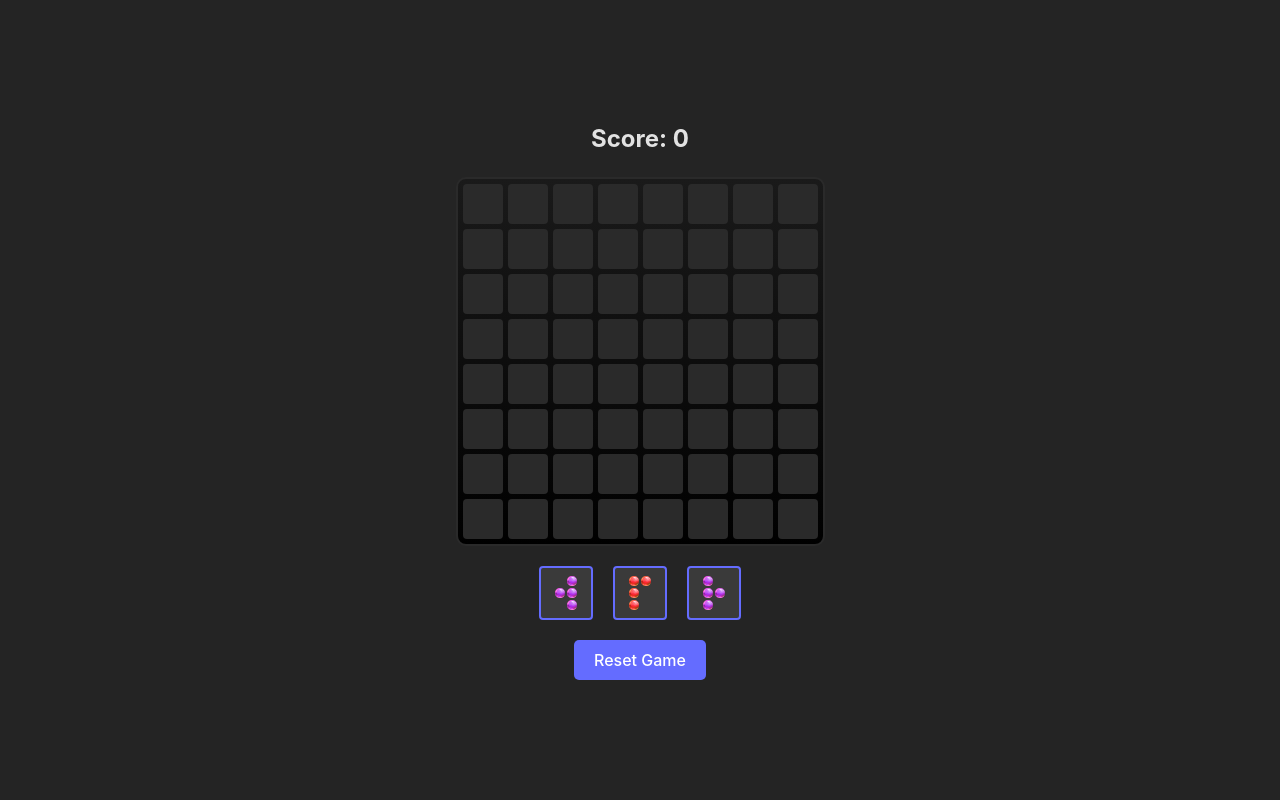
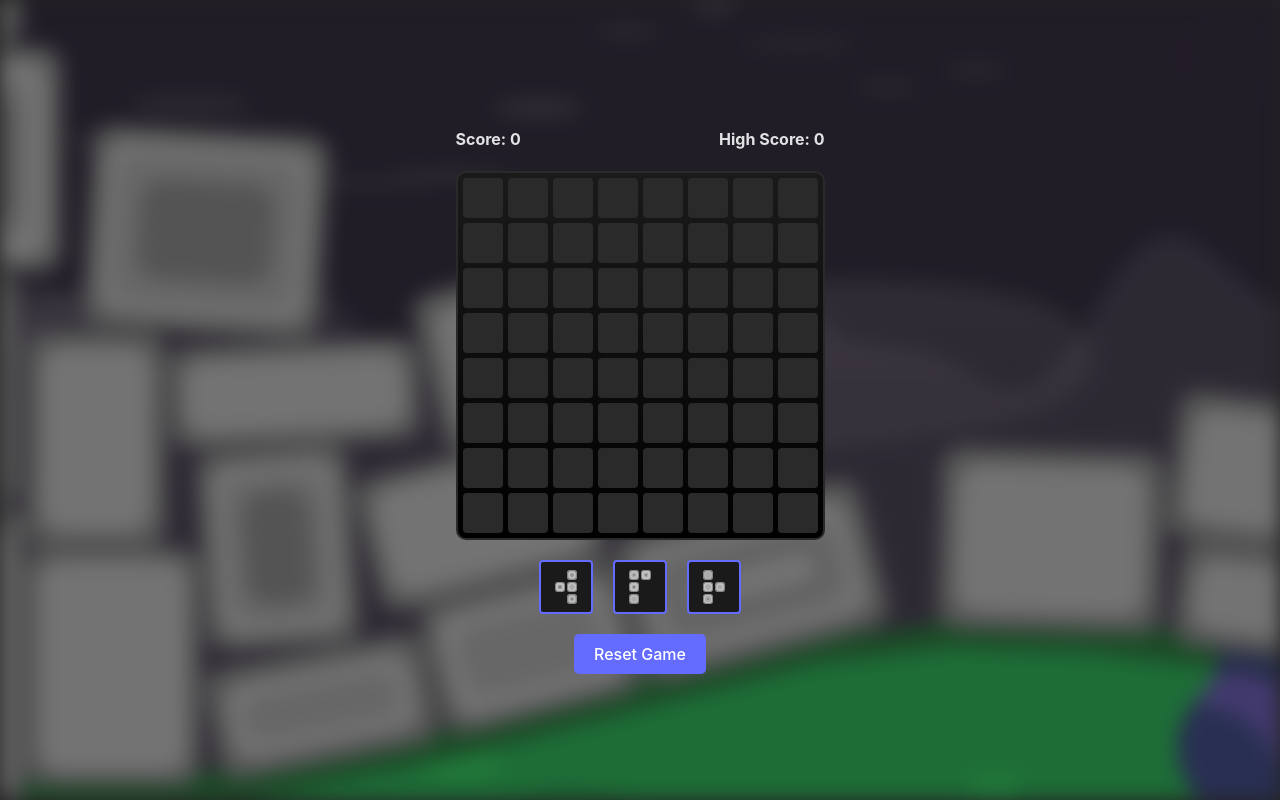
Before and after one commit to alieninterfaces/16-gems, a website built with Vite: page index.html in a window 1280 px wide. Built offline with nearby package versions, Linux system fonts and the light colour scheme.

Commit message:
add new style

```diff
--- /dev/null
+++ b/block.js
@@ -0,0 +1,58 @@
+export class RuinBloc {
+    x;
+    y;
+
+    w;
+    h;
+
+    _sprite;
+    _body;
+
+    constructor(x, y, w, h) {
+
+        console.log("Creating block", x, y, w, h);
+        this.x = x;
+        this.y = y;
+        this.w = w;
+        this.h = h;
+
+        this.createSprite();
+    }
+
+    createSprite() {
+        const colors = [
+            '#848484',
+            '#c1c1c1',
+            '#aaaaaa',
+        ];
+
+        this._sprite = document.createElement('canvas');
+        this._sprite.width = this.w;
+        this._sprite.height = this.h;
+        const ctx = this._sprite.getContext('2d');
+
+        let num = 2 + Math.floor(Math.random() * 4);
+
+        for (let i = 0; i < num; i++) {
+            let color = colors[i % 3];
+
+            let gap = 30 + (Math.random() * 10);
+            let w = this.w - (i * gap);
+            let h = this.h - (i * gap);
+            if (w < 10 || h < 10) {
+                return;
+            }
+            let x = (this.w - w) / 2;
+            let y = (this.h - h) / 2;
+
+            ctx.fillStyle = color;
+            ctx.beginPath();
+            ctx.roundRect(x, y, w, h, 30);
+            ctx.fill();
+        }
+    }
+
+    get sprite() {
+        return this._sprite.toDataURL();
+    }
+}
--- a/constants.js
+++ b/constants.js
@@ -13,5 +13,7 @@ export const SINGLE_CLEAR_SCORE = 1;
 // URL for the bubble image
 export const BUBBLE_IMAGE_URL = './bubble.png';
 
+export const BUBBLE_SIZE = 139;
+
 // Vertical offset for drag and drop
 export const VERTICAL_DRAG_OFFSET = 100;
--- a/dragAndDrop.js
+++ b/dragAndDrop.js
@@ -1,10 +1,11 @@
 import { getActiveCell } from './utils.js';
-import { GRID_SIZE, VERTICAL_DRAG_OFFSET, BUBBLE_IMAGE_URL } from './constants.js';
+import { GRID_SIZE, VERTICAL_DRAG_OFFSET, BUBBLE_IMAGE_URL, BUBBLE_SIZE } from './constants.js';
 import { canPlacePiece, placePiece } from './gameLogic.js';
 import { replaceUsedPiece } from './pieces.js';
 import { getHueRotationFromColor } from './utils.js';
 import { updatePiecesOpacity, canPieceBePlacedAnywhere } from './gameBoard.js';
 import { calculateTargetPosition } from './utils.js';
+import { RuinBloc} from './block.js';
 
 let draggedPiece = null;
 let lastTouchX = 0;
@@ -155,7 +156,11 @@ function createPieceGrid(shape, color) {
   shape.forEach(row => {
     row.forEach(cell => {
       const cellElement = document.createElement('div');
-      cellElement.style.backgroundImage = cell ? `url("${BUBBLE_IMAGE_URL}")` : 'none';
+
+      const blockURL = new RuinBloc(0, 0, BUBBLE_SIZE, BUBBLE_SIZE).sprite;
+      //TODO:: this should come from the block itself
+
+      cellElement.style.backgroundImage = cell ? `url("${blockURL}")` : 'none';
       cellElement.style.backgroundSize = 'cover';
       const hueRotation = getHueRotationFromColor(color);
       cellElement.style.filter = `hue-rotate(${hueRotation}deg)`;
--- a/gameBoard.js
+++ b/gameBoard.js
@@ -1,8 +1,12 @@
-import { tetrisPieces, getRandomPiece } from './pieces.js';
+import { getRandomPiece } from './pieces.js';
 import { canPlacePiece } from './gameLogic.js';
 import { getHueRotationFromColor, rotateMatrix } from './utils.js';
-import { GRID_SIZE, NUM_BANK_PIECES, BUBBLE_IMAGE_URL } from './constants.js';
-import { initDragAndDrop } from './dragAndDrop.js';
+import { GRID_SIZE, NUM_BANK_PIECES, BUBBLE_IMAGE_URL, BUBBLE_SIZE } from './constants.js';
+import { RuinBloc } from './block.js';
+import { setCookie, getCookie } from './utils.js';
+
+let score = 0;
+let highScore = parseInt(getCookie('highScore')) || 0;
 
 export function createGameGrid() {
   const gameGrid = document.getElementById('game-grid');
@@ -82,7 +86,8 @@ function updatePieceGrid(grid, shape, color) {
       const cellElement = document.createElement('div');
       cellElement.className = 'piece-cell';
       if (cell) {
-        cellElement.style.backgroundImage = `url("${BUBBLE_IMAGE_URL}")`;
+        const blockURL = new RuinBloc(0, 0, BUBBLE_SIZE, BUBBLE_SIZE).sprite;
+        cellElement.style.backgroundImage = `url("${blockURL}")`;
         cellElement.style.backgroundSize = 'cover';
         const hueRotation = getHueRotationFromColor(color);
         cellElement.style.filter = `hue-rotate(${hueRotation}deg)`;
@@ -91,3 +96,37 @@ function updatePieceGrid(grid, shape, color) {
     });
   });
 }
+
+export function updateScore(clearedRows, clearedColumns) {
+  const clearedCount = clearedRows + clearedColumns;
+  const newPoints = clearedCount * (clearedCount > 1 ? 10 : 1); // 10 points for multiple clears, 1 for single
+  score += newPoints;
+
+  if (score > highScore) {
+    highScore = score;
+    setCookie('highScore', highScore, 365); // Save for a year
+  }
+
+  updateScoreDisplay();
+}
+
+function updateScoreDisplay() {
+  const scoreElement = document.getElementById('score');
+  const highScoreElement = document.getElementById('high-score');
+  scoreElement.textContent = `Score: ${score}`;
+  highScoreElement.textContent = `High Score: ${highScore}`;
+}
+
+// Call this function when initializing the game
+export function initializeScore() {
+  score = 0;
+  updateScoreDisplay();
+}
+
+export function resetScore() {
+  score = 0;
+  updateScoreDisplay();
+}
+
+// Make sure to export these functions
+export { score, highScore };
--- a/gameInit.js
+++ b/gameInit.js
@@ -1,14 +1,6 @@
-import { createGameGrid, renderTetrisPieces, updatePiecesOpacity } from './gameBoard.js';
-import { resetGame } from './gameLogic.js';
+import { createGameGrid, renderTetrisPieces } from './gameBoard.js';
 
 export function initGame() {
-    console.log('go')
   createGameGrid();
   renderTetrisPieces();
-
-  // Add score display
-  const scoreDisplay = document.createElement('div');
-  scoreDisplay.id = 'score';
-  scoreDisplay.textContent = 'Score: 0';
-  document.getElementById('app').insertBefore(scoreDisplay, document.getElementById('game-container'));
 }
--- a/gameLogic.js
+++ b/gameLogic.js
@@ -1,8 +1,8 @@
-import { GRID_SIZE, BUBBLE_IMAGE_URL } from './constants.js';
-import { updateScore } from './scoring.js';
-import { getHueRotationFromColor, calculateTargetPosition, getGridCell, setGridCellBackground } from './utils.js';
+import { GRID_SIZE, BUBBLE_IMAGE_URL, BUBBLE_SIZE } from './constants.js';
+import { updateScore, resetScore } from './gameBoard.js';
+import { getGridCell, setGridCellBackground } from './utils.js';
 import { renderTetrisPieces, updatePiecesOpacity } from './gameBoard.js';
-import { resetScore } from './scoring.js';
+import { RuinBloc } from './block.js';
 
 export function canPlacePiece(pieceShape, targetIndex) {
   const targetRow = Math.floor(targetIndex / GRID_SIZE);
@@ -35,7 +35,8 @@ export function placePiece(pieceShape, targetIndex, color) {
     for (let col = 0; col < pieceShape[row].length; col++) {
       if (pieceShape[row][col]) {
         const cellIndex = (targetRow + row) * GRID_SIZE + (targetCol + col);
-        setGridCellBackground(cellIndex, BUBBLE_IMAGE_URL, color);
+        const blockURL = new RuinBloc(0, 0, BUBBLE_SIZE, BUBBLE_SIZE).sprite;
+        setGridCellBackground(cellIndex, blockURL, color);
       }
     }
   }
--- a/index.html
+++ b/index.html
@@ -7,14 +7,20 @@
     <link rel="stylesheet" href="./style.css">
   </head>
   <body>
+    <div id="background-container"></div>
     <div id="app">
       <div id="game-container">
+        <div id="score-container">
+          <span id="score" class="score">Score: 0</span>
+          <span id="high-score" class="score">High Score: 0</span>
+        </div>
         <div id="game-grid-container">
           <div id="game-grid"></div>
         </div>
         <div id="tetris-bank"></div>
       </div>
       <button id="reset-button">Reset Game</button>
+
     </div>
     <script type="module" src="./main.js"></script>
   </body>
--- a/main.js
+++ b/main.js
@@ -1,9 +1,12 @@
 import { initGame } from './gameInit.js';
 import { initDragAndDrop } from './dragAndDrop.js';
 import { handleResetGame } from './gameLogic.js';
+import { initializeScore } from './gameBoard.js';
+
 
 function startGame() {
   initGame();
+  initializeScore();
   initDragAndDrop();
 
   const resetButton = document.getElementById('reset-button');
--- a/pieces.js
+++ b/pieces.js
@@ -1,5 +1,4 @@
 import { renderTetrisPiece } from './gameBoard.js';
-import { initDragAndDrop } from './dragAndDrop.js';
 import { updatePiecesOpacity } from './gameBoard.js';
 
 // Define Tetris pieces
--- a/style.css
+++ b/style.css
@@ -35,6 +35,21 @@ body {
   -ms-user-select: none;
   user-select: none;
   overflow: hidden;
+}
+
+#background-container {
+  position: fixed;
+  top: 0;
+  left: 0;
+  width: 100%;
+  height: 100%;
+  z-index: -1;
+  background-image: url("./public/background.jpg");
+  background-size: cover;
+  background-position: center;
+  background-repeat: no-repeat;
+  filter: blur(10px);
+  opacity: 0.5;
 }
 
 h1 {
@@ -129,6 +144,7 @@ button:focus-visible {
   display: flex;
   align-items: center;
   justify-content: center;
+  background-color: #1a1a1a;
 }
 
 .tetris-piece.unplaceable {
@@ -176,10 +192,17 @@ button:focus-visible {
   box-shadow: 0 0 10px var(--primary-color);
 }
 
+#score-container {
+  display: flex;
+  justify-content: space-between;
+  align-items: center;
+  gap: 20px;
+  width: 369px;
+}
+
 /* Add styles for the score display */
-#score {
-  font-size: 1.5em;
-  margin-bottom: 20px;
+.score {
+  font-size: 1em;
   font-weight: bold;
 }
 
--- a/utils.js
+++ b/utils.js
@@ -104,3 +104,22 @@ export function calculateTargetPosition(clientX, clientY, gridRect, activeRow, a
 
   return { targetCol, targetRow, targetIndex };
 }
+
+// Add these functions to your utils.js file or create a new file for them
+
+export function setCookie(name, value, days) {
+    const expires = new Date();
+    expires.setTime(expires.getTime() + (days * 24 * 60 * 60 * 1000));
+    document.cookie = `${name}=${value};expires=${expires.toUTCString()};path=/`;
+}
+
+export function getCookie(name) {
+    const nameEQ = name + "=";
+    const ca = document.cookie.split(';');
+    for(let i = 0; i < ca.length; i++) {
+        let c = ca[i];
+        while (c.charAt(0) === ' ') c = c.substring(1, c.length);
+        if (c.indexOf(nameEQ) === 0) return c.substring(nameEQ.length, c.length);
+    }
+    return null;
+}
```
Also changed, not shown: public/background.jpg (added).
